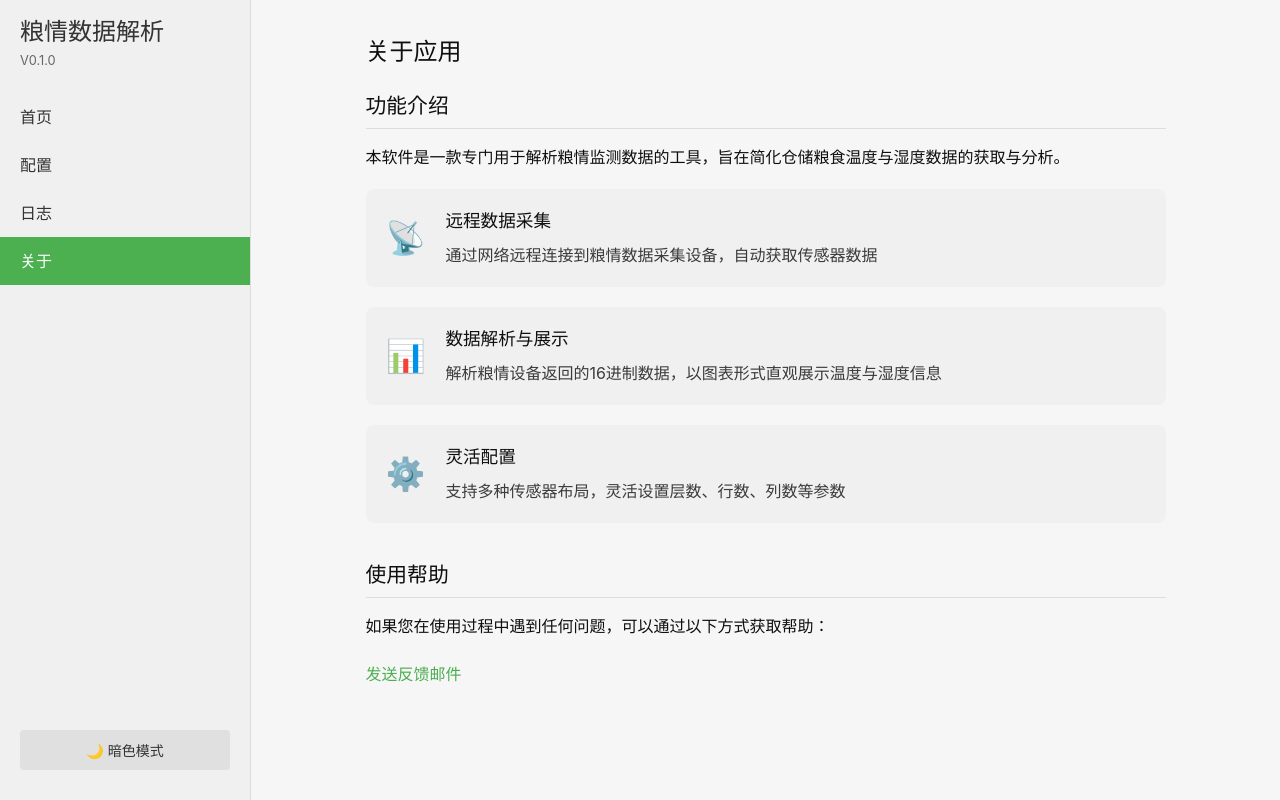
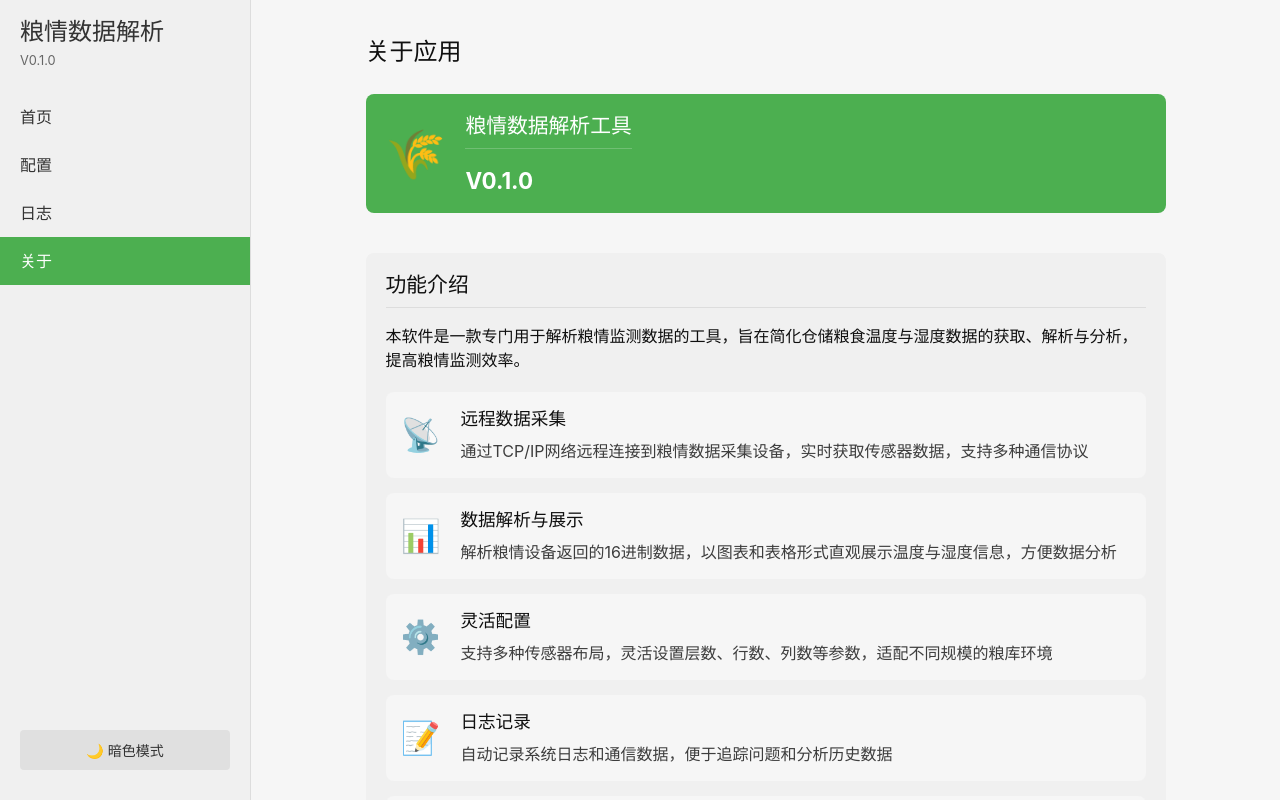
Before and after one commit to sangskf/grain_reslove, a Vue app: page / in a window 1280 px wide. Both pictures are taken after a click on the element "关于". Built offline with nearby package versions, Linux system fonts and the light colour scheme.

Commit message:
修改关于页面

```diff
--- a/src/views/AboutPage.vue
+++ b/src/views/AboutPage.vue
@@ -2,16 +2,26 @@
   <div class="about-container">
     <h2>关于应用</h2>
 
+    <div class="about-section version-section">
+      <div class="version-info">
+        <div class="app-logo">🌾</div>
+        <div class="version-details">
+          <h3>粮情数据解析工具</h3>
+          <div class="version-number">V{{ appVersion }}</div>
+        </div>
+      </div>
+    </div>
+
     <div class="about-section">
       <h3>功能介绍</h3>
-      <p>本软件是一款专门用于解析粮情监测数据的工具，旨在简化仓储粮食温度与湿度数据的获取与分析。</p>
+      <p>本软件是一款专门用于解析粮情监测数据的工具，旨在简化仓储粮食温度与湿度数据的获取、解析与分析，提高粮情监测效率。</p>
 
       <div class="feature-list">
         <div class="feature-item">
           <div class="feature-icon">📡</div>
           <div class="feature-text">
             <h4>远程数据采集</h4>
-            <p>通过网络远程连接到粮情数据采集设备，自动获取传感器数据</p>
+            <p>通过TCP/IP网络远程连接到粮情数据采集设备，实时获取传感器数据，支持多种通信协议</p>
           </div>
         </div>
 
@@ -19,7 +29,7 @@
           <div class="feature-icon">📊</div>
           <div class="feature-text">
             <h4>数据解析与展示</h4>
-            <p>解析粮情设备返回的16进制数据，以图表形式直观展示温度与湿度信息</p>
+            <p>解析粮情设备返回的16进制数据，以图表和表格形式直观展示温度与湿度信息，方便数据分析</p>
           </div>
         </div>
 
@@ -27,26 +37,147 @@
           <div class="feature-icon">⚙️</div>
           <div class="feature-text">
             <h4>灵活配置</h4>
-            <p>支持多种传感器布局，灵活设置层数、行数、列数等参数</p>
+            <p>支持多种传感器布局，灵活设置层数、行数、列数等参数，适配不同规模的粮库环境</p>
+          </div>
+        </div>
+
+        <div class="feature-item">
+          <div class="feature-icon">📝</div>
+          <div class="feature-text">
+            <h4>日志记录</h4>
+            <p>自动记录系统日志和通信数据，便于追踪问题和分析历史数据</p>
+          </div>
+        </div>
+
+        <div class="feature-item">
+          <div class="feature-icon">🔄</div>
+          <div class="feature-text">
+            <h4>自动更新</h4>
+            <p>支持应用自动检查更新，确保您始终使用最新版本的工具</p>
           </div>
         </div>
       </div>
     </div>
 
     <div class="about-section">
-      <h3>使用帮助</h3>
-      <p>如果您在使用过程中遇到任何问题，可以通过以下方式获取帮助：</p>
-      <ul class="help-links">
-        <li><a href="#">发送反馈邮件</a></li>
-      </ul>
+      <h3>使用说明</h3>
+      <div class="instructions">
+        <div class="instruction-item">
+          <div class="instruction-number">1</div>
+          <div class="instruction-content">
+            <h4>基本设置</h4>
+            <p>在"系统设置"页面配置默认IP地址、端口号、行列层数等参数</p>
+          </div>
+        </div>
+
+        <div class="instruction-item">
+          <div class="instruction-number">2</div>
+          <div class="instruction-content">
+            <h4>设备连接</h4>
+            <p>在主页面输入设备IP地址和端口，点击"连接设备"按钮建立连接</p>
+          </div>
+        </div>
+
+        <div class="instruction-item">
+          <div class="instruction-number">3</div>
+          <div class="instruction-content">
+            <h4>数据采集</h4>
+            <p>连接成功后，点击"获取数据"按钮发送查询命令，系统将自动解析返回数据</p>
+          </div>
+        </div>
+
+        <div class="instruction-item">
+          <div class="instruction-number">4</div>
+          <div class="instruction-content">
+            <h4>数据查看</h4>
+            <p>在图表区域查看温度分布，支持切换不同层数和视图模式</p>
+          </div>
+        </div>
+
+        <div class="instruction-item">
+          <div class="instruction-number">5</div>
+          <div class="instruction-content">
+            <h4>数据导出</h4>
+            <p>可以将获取的数据导出为Excel等格式，便于后续分析和报表生成</p>
+          </div>
+        </div>
+      </div>
+    </div>
+
+    <div class="about-section">
+      <h3>常见问题</h3>
+      <div class="faq-list">
+        <div class="faq-item">
+          <div class="faq-question">连接设备失败怎么办？</div>
+          <div class="faq-answer">
+            <p>请检查：</p>
+            <ul>
+              <li>设备IP地址和端口号是否正确</li>
+              <li>设备是否已开机并正常工作</li>
+              <li>网络连接是否稳定</li>
+              <li>是否有防火墙阻止连接</li>
+            </ul>
+          </div>
+        </div>
+
+        <div class="faq-item">
+          <div class="faq-question">数据解析不正确怎么处理？</div>
+          <div class="faq-answer">
+            <p>可能原因：</p>
+            <ul>
+              <li>设备通信协议不兼容，请更新软件版本</li>
+              <li>请确认设置的行列层数与实际设备匹配</li>
+              <li>检查设备固件版本是否需要更新</li>
+            </ul>
+          </div>
+        </div>
+      </div>
+    </div>
+
+    <div class="about-section">
+      <h3>邮箱联系</h3>
+      <p>如有问题或建议，请发送邮件至：</p>
+      <div class="contact-info">
+        <div class="contact-item">
+          <div class="contact-icon">📧</div>
+          <div class="contact-text">support@example.com</div>
+        </div>
+      </div>
     </div>
   </div>
 </template>
 
-<script setup>
-// This is using Vue 3 Composition API with <script setup>
-// Components using <script setup> are automatically in Composition API mode
-// No need to export anything - the entire component is compiled and exported by default
+<script>
+import { ref, onMounted } from 'vue';
+import { getVersion } from '@tauri-apps/api/app';
+
+export default {
+  name: 'AboutPage',
+
+  setup() {
+    const appVersion = ref('0.0.0');
+
+    // 获取应用版本
+    const fetchAppVersion = async () => {
+      try {
+        const version = await getVersion();
+        appVersion.value = version;
+      } catch (error) {
+        console.error('获取版本信息失败:', error);
+        // 如果获取失败，使用默认版本
+        appVersion.value = '0.1.0';
+      }
+    };
+
+    onMounted(async () => {
+      await fetchAppVersion();
+    });
+
+    return {
+      appVersion
+    };
+  }
+};
 </script>
 
 <style scoped>
@@ -64,54 +195,64 @@ h2 {
 
 .about-section {
   margin-bottom: 40px;
+  background-color: var(--sidebar-bg, #f8f8f8);
+  border-radius: 8px;
+  padding: 20px;
 }
 
 h3 {
   font-size: 1.3rem;
+  margin-top: 0;
   margin-bottom: 15px;
   padding-bottom: 10px;
   border-bottom: 1px solid var(--sidebar-border, #eee);
   color: var(--text-color, #333);
 }
 
-.info-grid {
-  display: grid;
-  grid-template-columns: repeat(2, 1fr);
-  gap: 20px;
+.version-section {
+  background-color: var(--active-color, #4CAF50);
+  color: var(--active-text, white);
 }
 
-.info-item {
+.version-section h3 {
+  color: var(--active-text, white);
+  border-bottom-color: rgba(255, 255, 255, 0.2);
+}
+
+.version-info {
+  display: flex;
+  align-items: center;
+}
+
+.app-logo {
+  font-size: 3rem;
+  margin-right: 20px;
+}
+
+.version-details {
   display: flex;
   flex-direction: column;
-  background-color: var(--sidebar-bg, #f8f8f8);
-  border-radius: 8px;
-  padding: 15px;
 }
 
-.info-label {
-  font-size: 0.9rem;
-  color: var(--version-color, #666);
-  margin-bottom: 5px;
-}
-
-.info-value {
-  font-size: 1.1rem;
-  font-weight: 500;
-  color: var(--text-color, inherit);
+.version-number {
+  font-size: 1.4rem;
+  font-weight: bold;
+  margin-top: 5px;
+  color: #fff;
 }
 
 .feature-list {
   display: flex;
   flex-direction: column;
-  gap: 20px;
+  gap: 15px;
   margin-top: 20px;
 }
 
 .feature-item {
   display: flex;
-  background-color: var(--sidebar-bg, #f8f8f8);
+  background-color: var(--bg-color, white);
   border-radius: 8px;
-  padding: 20px;
+  padding: 15px;
 }
 
 .feature-icon {
@@ -119,10 +260,11 @@ h3 {
   margin-right: 20px;
   display: flex;
   align-items: center;
+  flex-shrink: 0;
 }
 
 .feature-text h4 {
-  margin: 0 0 10px 0;
+  margin: 0 0 8px 0;
   font-size: 1.1rem;
   color: var(--text-color, inherit);
 }
@@ -133,25 +275,98 @@ h3 {
   opacity: 0.8;
 }
 
-.help-links {
-  list-style-type: none;
-  padding: 0;
+.instructions {
+  display: flex;
+  flex-direction: column;
+  gap: 15px;
+}
+
+.instruction-item {
+  display: flex;
+  align-items: flex-start;
+  background-color: var(--bg-color, white);
+  border-radius: 8px;
+  padding: 15px;
+}
+
+.instruction-number {
+  display: flex;
+  justify-content: center;
+  align-items: center;
+  width: 30px;
+  height: 30px;
+  background-color: var(--active-color, #4CAF50);
+  color: var(--active-text, white);
+  border-radius: 50%;
+  font-weight: bold;
+  margin-right: 15px;
+  flex-shrink: 0;
+}
+
+.instruction-content h4 {
+  margin: 0 0 8px 0;
+  font-size: 1.1rem;
+}
+
+.instruction-content p {
+  margin: 0;
+  color: var(--text-color, #555);
+}
+
+.faq-list {
+  display: flex;
+  flex-direction: column;
+  gap: 15px;
+}
+
+.faq-item {
+  background-color: var(--bg-color, white);
+  border-radius: 8px;
+  padding: 15px;
+}
+
+.faq-question {
+  font-weight: bold;
+  margin-bottom: 10px;
+  color: var(--text-color, #333);
+}
+
+.faq-answer {
+  color: var(--text-color, #555);
+}
+
+.faq-answer p {
+  margin-top: 0;
+  margin-bottom: 8px;
+}
+
+.faq-answer ul {
+  margin-top: 0;
+  padding-left: 20px;
+}
+
+.contact-info {
+  display: flex;
+  flex-wrap: wrap;
+  gap: 15px;
   margin-top: 15px;
 }
 
-.help-links li {
-  margin-bottom: 10px;
+.contact-item {
+  display: flex;
+  align-items: center;
+  background-color: var(--bg-color, white);
+  padding: 10px 15px;
+  border-radius: 8px;
+  margin-right: 15px;
 }
 
-.help-links a {
-  display: inline-block;
-  color: var(--active-color, #4CAF50);
-  text-decoration: none;
-  padding: 8px 0;
+.contact-icon {
+  margin-right: 10px;
+  font-size: 1.2rem;
+}
+
+.contact-text {
   font-weight: 500;
 }
-
-.help-links a:hover {
-  text-decoration: underline;
-}
 </style>
```
